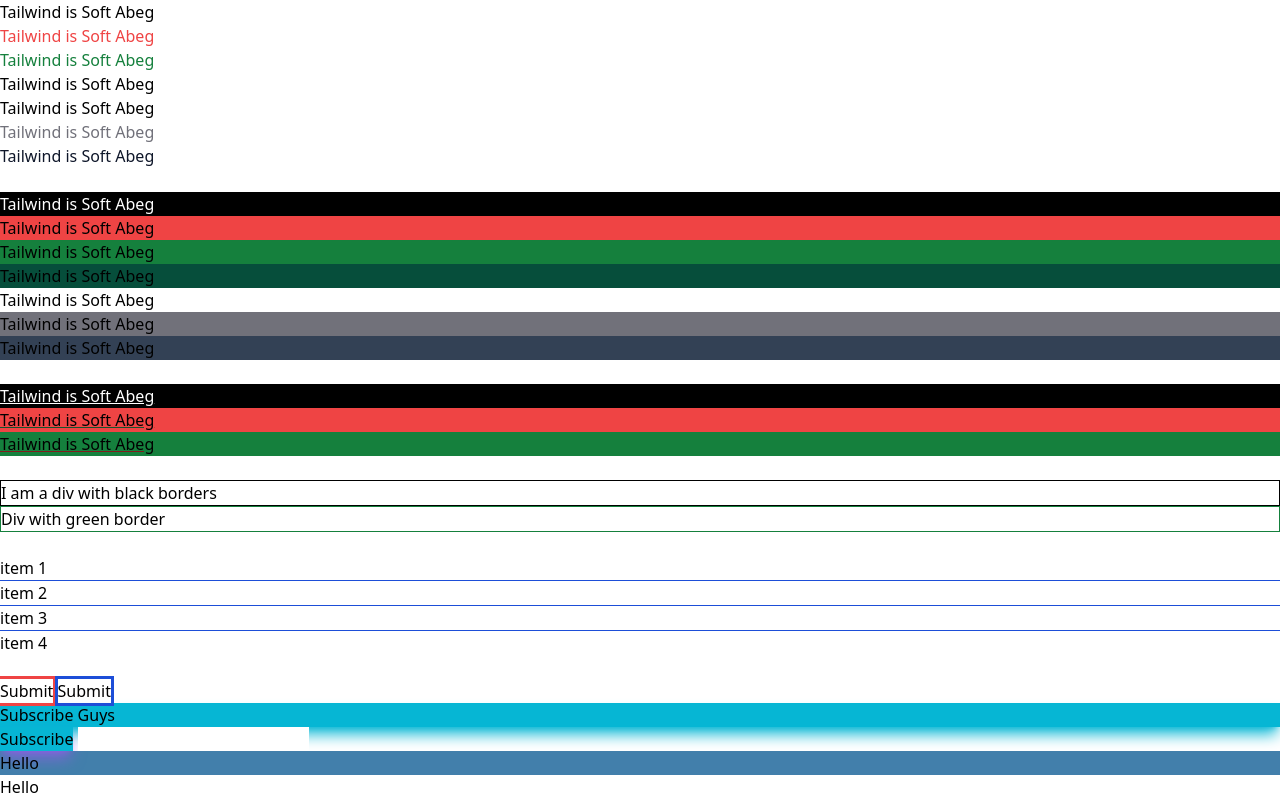
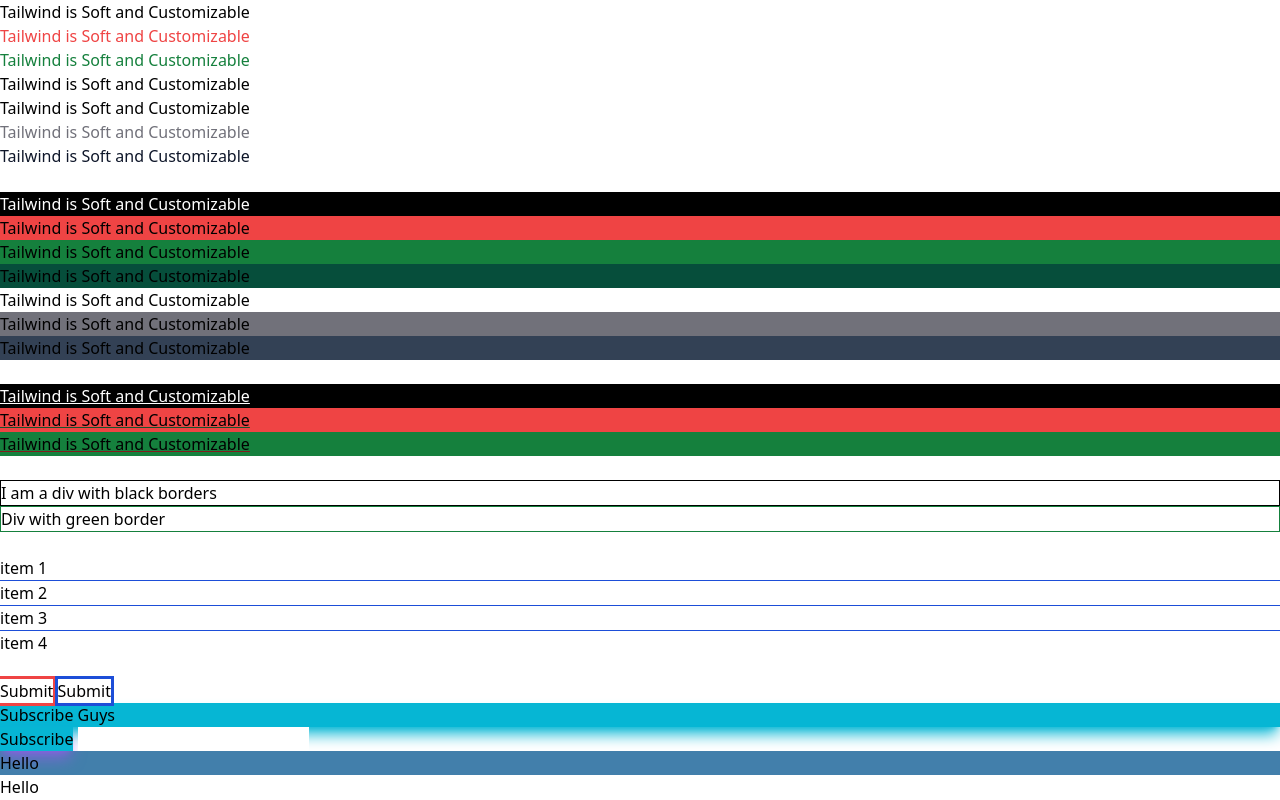
Before and after one commit to Omelihunna/tailwind-sandbox-starter, a plain HTML site: page 02-colors/index.html in a window 1280 px wide. Drawn offline with nearby package versions, Linux system fonts and the light colour scheme.

Commit message:
Minor spelling and grammar adjustments

```diff
--- a/02-colors/index.html
+++ b/02-colors/index.html
@@ -12,28 +12,28 @@
     <!-- white, black, red, green, blue, orange, yellow, purple, lime, emerald, teal, cyan, indigo, violet, fuchsia, pink, rose, sky, gray, slate, zinc, neutral, stone, amber,  -->
 
     <!-- Text Colors -->
-    <p class="text-black">Tailwind is Soft Abeg</p>
-    <p class="text-red-500">Tailwind is Soft Abeg</p>
-    <p class="text-green-700">Tailwind is Soft Abeg</p>
-    <p class="text-emerald-650">Tailwind is Soft Abeg</p>
-    <p class="text-orange 450">Tailwind is Soft Abeg</p>
-    <p class="text-zinc-500">Tailwind is Soft Abeg</p>
-    <p class="text-slate-900">Tailwind is Soft Abeg</p>
+    <p class="text-black">Tailwind is Soft and Customizable</p>
+    <p class="text-red-500">Tailwind is Soft and Customizable</p>
+    <p class="text-green-700">Tailwind is Soft and Customizable</p>
+    <p class="text-emerald-650">Tailwind is Soft and Customizable</p>
+    <p class="text-orange 450">Tailwind is Soft and Customizable</p>
+    <p class="text-zinc-500">Tailwind is Soft and Customizable</p>
+    <p class="text-slate-900">Tailwind is Soft and Customizable</p>
     <!-- Background Colors -->
     <br>
-    <p class="bg-black text-white">Tailwind is Soft Abeg</p>
-    <p class="bg-red-500">Tailwind is Soft Abeg</p>
-    <p class="bg-green-700">Tailwind is Soft Abeg</p>
-    <p class="bg-emerald-900">Tailwind is Soft Abeg</p>
-    <p class="bg-orange 800">Tailwind is Soft Abeg</p>
-    <p class="bg-zinc-500">Tailwind is Soft Abeg</p>
-    <p class="bg-slate-700">Tailwind is Soft Abeg</p>
+    <p class="bg-black text-white">Tailwind is Soft and Customizable</p>
+    <p class="bg-red-500">Tailwind is Soft and Customizable</p>
+    <p class="bg-green-700">Tailwind is Soft and Customizable</p>
+    <p class="bg-emerald-900">Tailwind is Soft and Customizable</p>
+    <p class="bg-orange 800">Tailwind is Soft and Customizable</p>
+    <p class="bg-zinc-500">Tailwind is Soft and Customizable</p>
+    <p class="bg-slate-700">Tailwind is Soft and Customizable</p>
 
     <!-- Text Underline -->
     <br>
-    <p class="bg-black text-white underline decoration-white">Tailwind is Soft Abeg</p>
-    <p class="bg-red-500 underline decoration-green-900">Tailwind is Soft Abeg</p>
-    <p class="bg-green-700 underline decoration-red-900">Tailwind is Soft Abeg</p>
+    <p class="bg-black text-white underline decoration-white">Tailwind is Soft and Customizable</p>
+    <p class="bg-red-500 underline decoration-green-900">Tailwind is Soft and Customizable</p>
+    <p class="bg-green-700 underline decoration-red-900">Tailwind is Soft and Customizable</p>
 
     <!-- Border Colors -->
     <br>
```
Also changed, not shown: 04-typography/index.html (+16 -16 lines), 05-sizing/index.html (+18 -1 lines).
